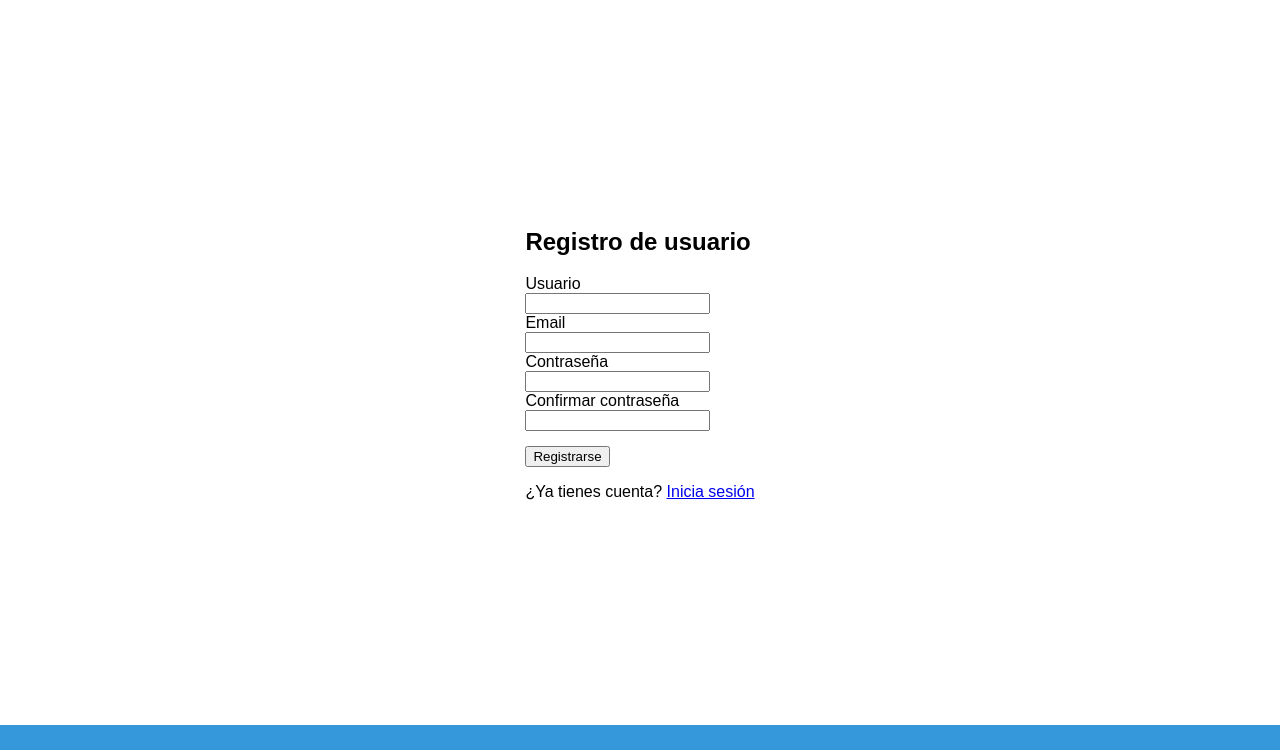
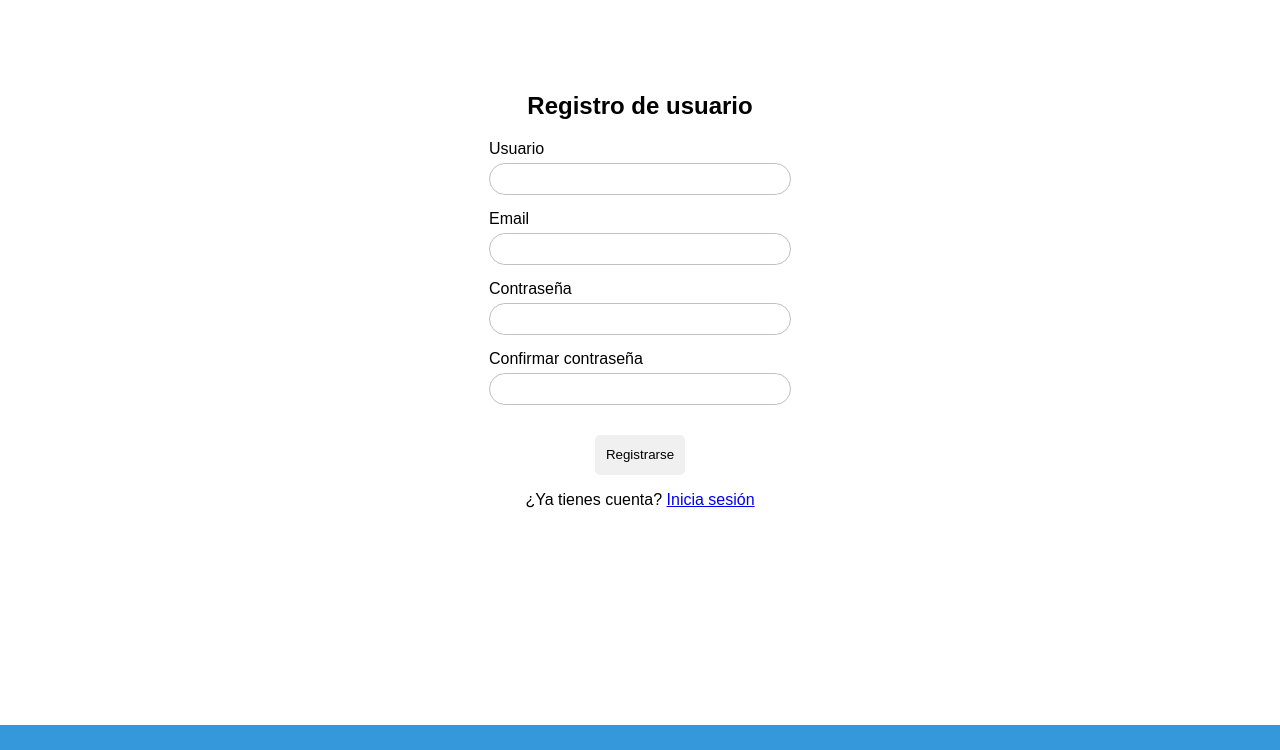
Before and after one commit to RoAhias/django-auth-template, a Django app: page /users/signup/ in a window 1280 px wide. Shown: the part 50-800 px from the top of the page. Run offline with Django 5.2, Linux system fonts and the light colour scheme.

Commit message:
ux/ui: mejorar la visualización de las paginas

```diff
--- a/static/styles.css
+++ b/static/styles.css
@@ -61,36 +61,129 @@ main {
     padding-bottom: 20%;
 }
 
-/* Login form */
-.login-container form {
+
+.login-form {
     display: flex;
     flex-direction: column;
-    align-items: flex-start; /* todos empiezan desde la izquierda */
+    align-items: center;
     gap: 15px;
 }
 
-/* Centrar horizontalmente solo los inputs */
-.login-container input[type="text"],
-.login-container input[type="password"] {
-    width: 500px;
-    display: block;
-    margin: 0 auto; /* esto centra solo los inputs */
-    padding: 10px;
+.login-form button{
+    width: 70px;
+    height: 40px;
+    background-color: #f0f0f0;
+    color: black;
+    border: none;
+    border-radius: 5px;
 }
 
-/* Botón y enlace */
-.login-container button,
-.login-container a {
-    width: auto;  /* no se expanden */
-    margin: 0 auto; /* opcional, centra horizontalmente */
-    display: inline-block; /* mantener ancho natural */
+.login-form button:hover {
+    transition: transform 0.4s;
+    transition: background-color 0.3s ease;
+    transform: scale(1.15);
+    background-color: #3498db;
+    color: white;
 }
+
+.login-data {
+    display: flex;
+    flex-direction: column;
+    display: flex;
+    margin: 0 auto;
+    gap: 15px;
+}
+
+.login-username,
+.login-password  {
+    display: flex;
+    flex-direction: column;
+    gap: 5px;
+}
+
+.login-data--input {
+    display: flex;
+    justify-content: center;
+    width: 300px;
+    height: 30px;
+    border-radius: 100px;
+    border: 1px solid #c0c0c0;
+    outline: none;
+}
+
+.login-data--input input {
+    width: 270px;
+    border: none;
+    outline: none;
+}
+
+
+.signup-container {
+    display: flex;
+    flex-direction: column;
+    justify-content: center;
+    align-items: center;
+    padding-bottom: 10%;
+}
+
+
+.signup-form {
+    display: flex;
+    flex-direction: column;
+    align-items: center;
+    gap: 15px;
+}
+
+.signup-username,
+.signup-email,
+.signup-password,
+.signup-password2 {
+    display: flex;
+    flex-direction: column;
+    display: flex;
+    margin: 0 auto;
+    gap: 5px;
+}
+
+.signup-data--input {
+    display: flex;
+    justify-content: center;
+    width: 300px;
+    height: 30px;
+    border-radius: 100px;
+    border: 1px solid #c0c0c0;
+    outline: none;
+}
+
+.signup-data--input input {
+    width: 270px;
+    border: none;
+    outline: none;
+}
+
+.signup-form button{
+    width: 90px;
+    height: 40px;
+    background-color: #f0f0f0;
+    color: black;
+    border: none;
+    border-radius: 5px;
+}
+
+.signup-form button:hover {
+    transition: transform 0.4s;
+    transition: background-color 0.3s ease;
+    transform: scale(1.15);
+    background-color: #3498db;
+    color: white;
+}
+
 
 footer {
     display: flex;
     justify-content: space-between;
     align-items: center;
-    padding: 0 20px; /* reemplaza 'auto 20px' */
+    padding: 0 20px;
     background: #3498db;
     color: white;
 }
--- a/users/templates/users/signup.html
+++ b/users/templates/users/signup.html
@@ -21,12 +21,13 @@
         </ul>
     {% endif %}
 
-<form method="post">
+    <form class="signup-form" method="post">
         {% csrf_token %}
 
         <!-- Username -->
-    <div>
-        <label for="{{ form.username.id_for_label }}">Usuario</label><br>
+        <div class="signup-username">
+            <label for="{{ form.username.id_for_label }}">Usuario</label>
+            <div class="signup-data--input">
                 <input
                     type="text"
                     name="{{ form.username.name }}"
@@ -35,10 +36,12 @@
                     required
                 >
             </div>
+        </div>
 
         <!-- Email -->
-    <div>
-        <label for="{{ form.email.id_for_label }}">Email</label><br>
+        <div class="signup-email">
+            <label for="{{ form.email.id_for_label }}">Email</label>
+            <div class="signup-data--input">
                 <input
                     type="email"
                     name="{{ form.email.name }}"
@@ -47,10 +50,12 @@
                     required
                 >
             </div>
+        </div>
 
         <!-- Contraseña -->
-    <div>
-        <label for="{{ form.password1.id_for_label }}">Contraseña</label><br>
+        <div class="signup-password">
+            <label for="{{ form.password1.id_for_label }}">Contraseña</label>
+            <div class="signup-data--input">
                 <input
                     type="password"
                     name="{{ form.password1.name }}"
@@ -58,16 +63,19 @@
                     required
                 >
             </div>
+        </div>
 
         <!-- Confirmar contraseña -->
-    <div>
-        <label for="{{ form.password2.id_for_label }}">Confirmar contraseña</label><br>
+        <div class="signup-password2">
+            <label for="{{ form.password2.id_for_label }}">Confirmar contraseña</label>
+            <div class="signup-data--input">
                 <input
                     type="password"
                     name="{{ form.password2.name }}"
                     id="{{ form.password2.id_for_label }}"
                     required
                 >
+            </div>
         </div>
 
         <button type="submit" style="margin-top: 15px;">Registrarse</button>
```
Also changed, not shown: users/templates/users/login.html (+13 -6 lines). Lines whose indentation alone changed are shown as unchanged.
